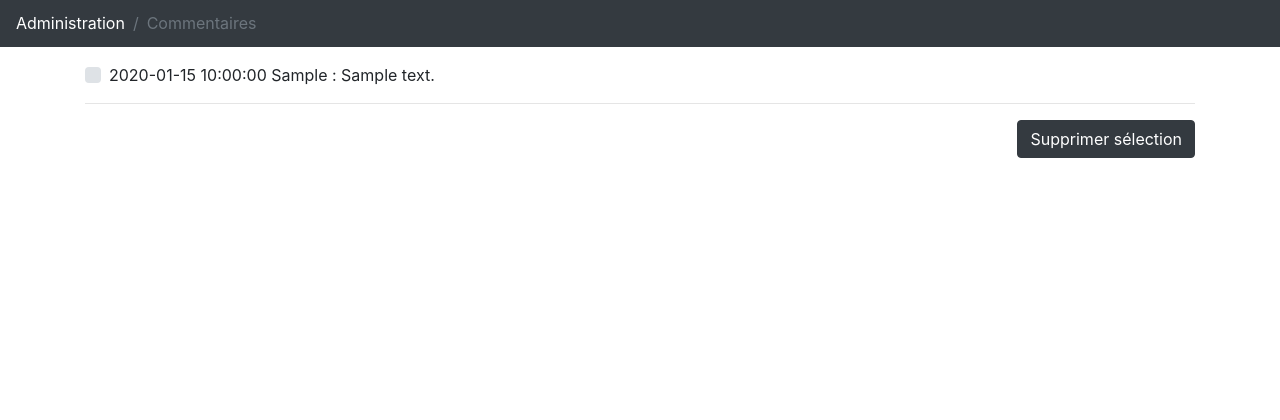
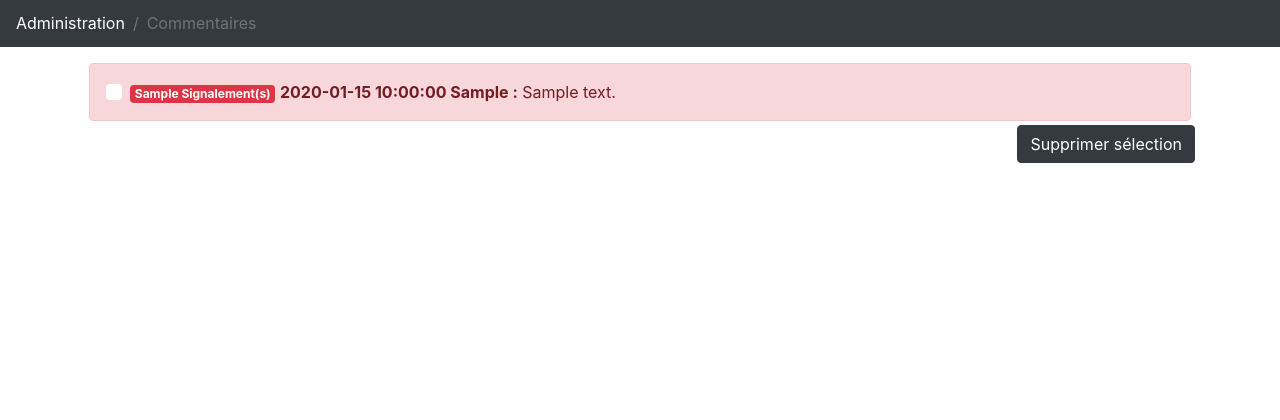
Before and after one commit to fjulien819/Blog, a PHP site: page /Admin/commentaires in a window 1280 px wide. Shown: the part 301-721 px from the top of the page. Run offline with PHP 8.4, Linux system fonts and the light colour scheme; the visitor is signed in with stand-in values (Sample User, id 1); tables that the repository leaves empty or names only in its code hold one stand-in row (values such as "Sample post"); some libraries are stand-ins or nearby versions.

Commit message:
Ajout d'une fonctionnalité : Affichage des commentaires signalés

```diff
--- a/Contenu/style.css
+++ b/Contenu/style.css
@@ -25,7 +25,7 @@ header.masthead {
   }
 
   .form-control:focus {
-  border-color: #242424;
+  border-color: #343a40;
   box-shadow: inset 0 1px 1px rgba(36, 36, 36, 0.075), 0 0 8px rgba(36, 36, 36, 0.075);
 }
 .breadcrumb
@@ -36,7 +36,22 @@ header.masthead {
 {
   color: white;
 }
+
+
 .dropdown-item:active
 {
-  background-color: #242424;
+  background-color: #343a40;
 }
+
+
+.alert-danger .custom-control-label:before{
+  background-color:white;
+}
+.alert-danger .custom-checkbox .custom-control-input:checked~.custom-control-label::before{
+  background-color:#dc3545;
+}
+
+
+.custom-checkbox .custom-control-input:checked~.custom-control-label::before{
+  background-color:#343a40;
+}
--- a/Controleur/ControleurAdmin.php
+++ b/Controleur/ControleurAdmin.php
@@ -39,7 +39,8 @@ class ControleurAdmin extends ControleurSecurise
     public function commentaires()
     {
       $commentaires = $this->commentaire->getAllCom();
-      $this->genererVue(array('commentaires' => $commentaires ));
+      $listComReport = $this->commentaire->getComReport();
+      $this->genererVue(array('commentaires' => $commentaires, 'listComReport' => $listComReport ));
     }
 
     public function deleteBillet()
--- a/Modele/Commentaire.php
+++ b/Modele/Commentaire.php
@@ -41,7 +41,7 @@ class Commentaire extends Modele {
     public function getAllCom()
     {
       $sql = 'select COM_ID as id, COM_DATE as date,
-      COM_AUTEUR as auteur, COM_CONTENU as contenu from  T_COMMENTAIRE';
+      COM_AUTEUR as auteur, COM_CONTENU as contenu from  T_COMMENTAIRE where COM_SIGNALEMENT IS NULL ORDER BY date desc';
       $commentaires = $this->executerRequete($sql);
       return $commentaires;
     }
@@ -106,9 +106,24 @@ class Commentaire extends Modele {
     // renvoi le nombre de commentaires signalé
     public function countComReport()
     {
-      $sql = 'select * from t_commentaire where COM_SIGNALEMENT != "null"';
+      $sql = 'select * from t_commentaire where COM_SIGNALEMENT IS NOT NULL';
       $resultat = $this->executerRequete($sql);
       return ($resultat->rowCount());
+    }
+    // renvoi la liste des commentaires signalé
+    public function getComReport()
+    {
+
+      $sql = 'select COM_ID as id, COM_DATE as date,
+      COM_AUTEUR as auteur, COM_CONTENU as contenu, COM_SIGNALEMENT as signalement from  T_COMMENTAIRE where COM_SIGNALEMENT IS NOT NULL ORDER BY COM_SIGNALEMENT desc';
+      $resultat = $this->executerRequete($sql);
+      if($resultat->rowCount() > 0 )
+      {
+        return $resultat;
+      }
+      return false;
+
+
     }
 
 
--- a/Vue/Admin/commentaires.php
+++ b/Vue/Admin/commentaires.php
@@ -6,21 +6,46 @@
 </nav>
 <div class="container">
   <form action="admin/deleteCom" method="post">
+<?php
+if($listComReport)
+{
+?>
+
+  <?php foreach ($listComReport as $com): ?>
+
+        <div class="card m-1 alert-danger ">
+          <div class="card-body p-3">
+            <div class="custom-control custom-checkbox">
+              <input class="custom-control-input bg-white" type="checkbox" name="tabCom[]" value="<?php echo $com['id'] ?>" id="<?php echo $com['id'] ?>">
+              <label class="custom-control-label" for="<?php echo $com['id'] ?>">
+                <span class="badge badge-danger"><?php echo $com['signalement'] . ' Signalement(s)'?></span>
+                <strong><?php echo $com['date'] ?> <?php echo $com['auteur'] ?> :</strong>
+                   <?php echo $com['contenu'] ?>
+              </label>
+            </div>
+          </div>
+        </div>
+
+<?php endforeach; ?>
+<?php
+}
+?>
+
 
     <?php foreach ($commentaires as $commentaire): ?>
-
-      <div class="custom-control custom-checkbox">
-        <input class="custom-control-input" type="checkbox" name="tabCom[]" value="<?php echo $commentaire['id'] ?>" id="<?php echo $commentaire['id'] ?>">
-        <label class="custom-control-label" for="<?php echo $commentaire['id'] ?>">
-          <?php echo $commentaire['date'] ?> <?php echo $commentaire['auteur'] ?> : <?php echo $commentaire['contenu'] ?>
-
-        </label>
-      </div>
-
-
-        <hr>
-
+        <div class="card m-1 ">
+          <div class="card-body p-3">
+            <div class="custom-control custom-checkbox">
+              <input class="custom-control-input" type="checkbox" name="tabCom[]" value="<?php echo $commentaire['id'] ?>" id="<?php echo $commentaire['id'] ?>">
+              <label class="custom-control-label" for="<?php echo $commentaire['id'] ?>">
+                <strong><?php echo $commentaire['date'] ?> <?php echo $commentaire['auteur'] ?> :</strong>
+                <?php echo $commentaire['contenu'] ?>
+              </label>
+            </div>
+          </div>
+        </div>
     <?php endforeach; ?>
     <button type="submit" class="btn btn-dark float-right mb-5">Supprimer sélection</button>
   </form>
+
 </div>
```
